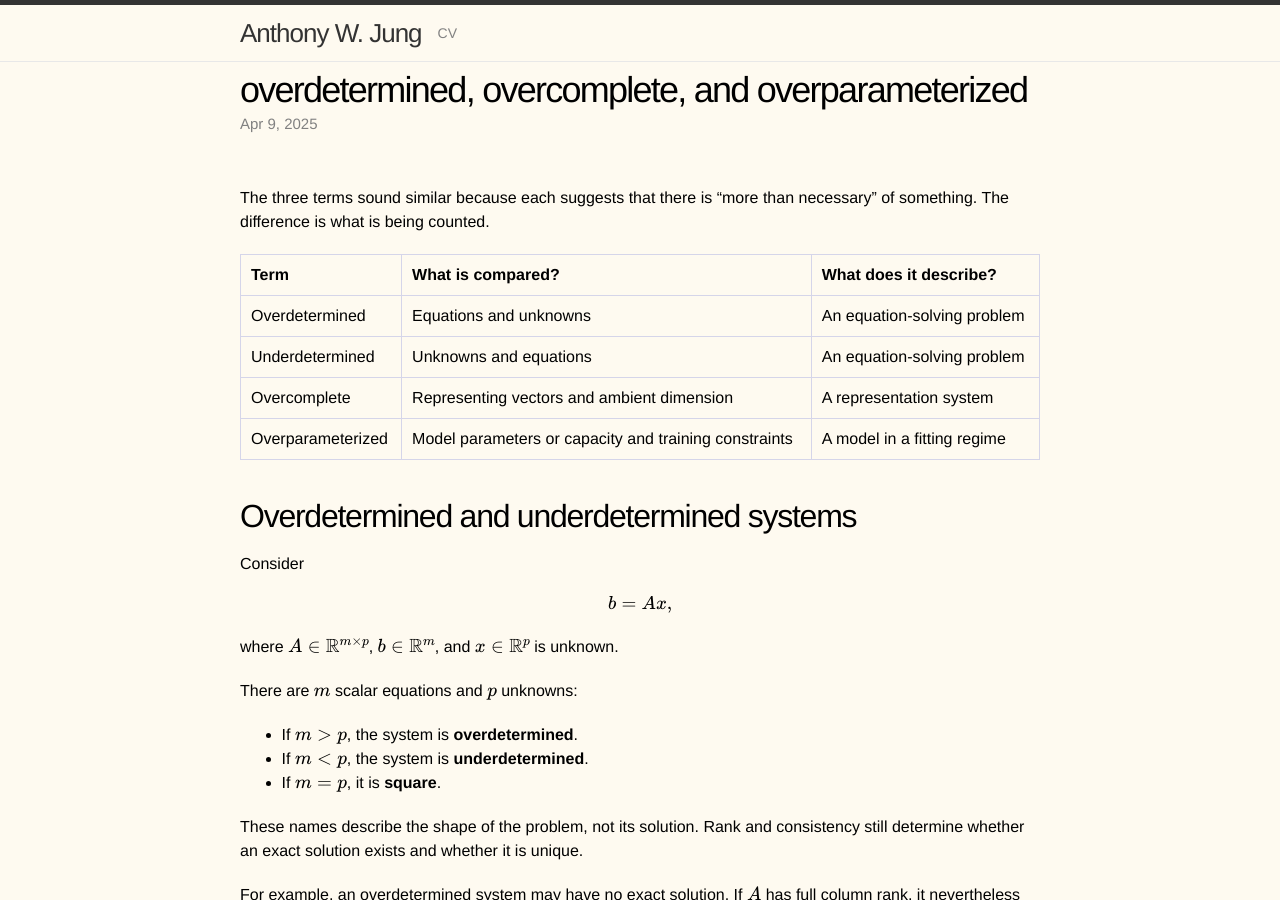
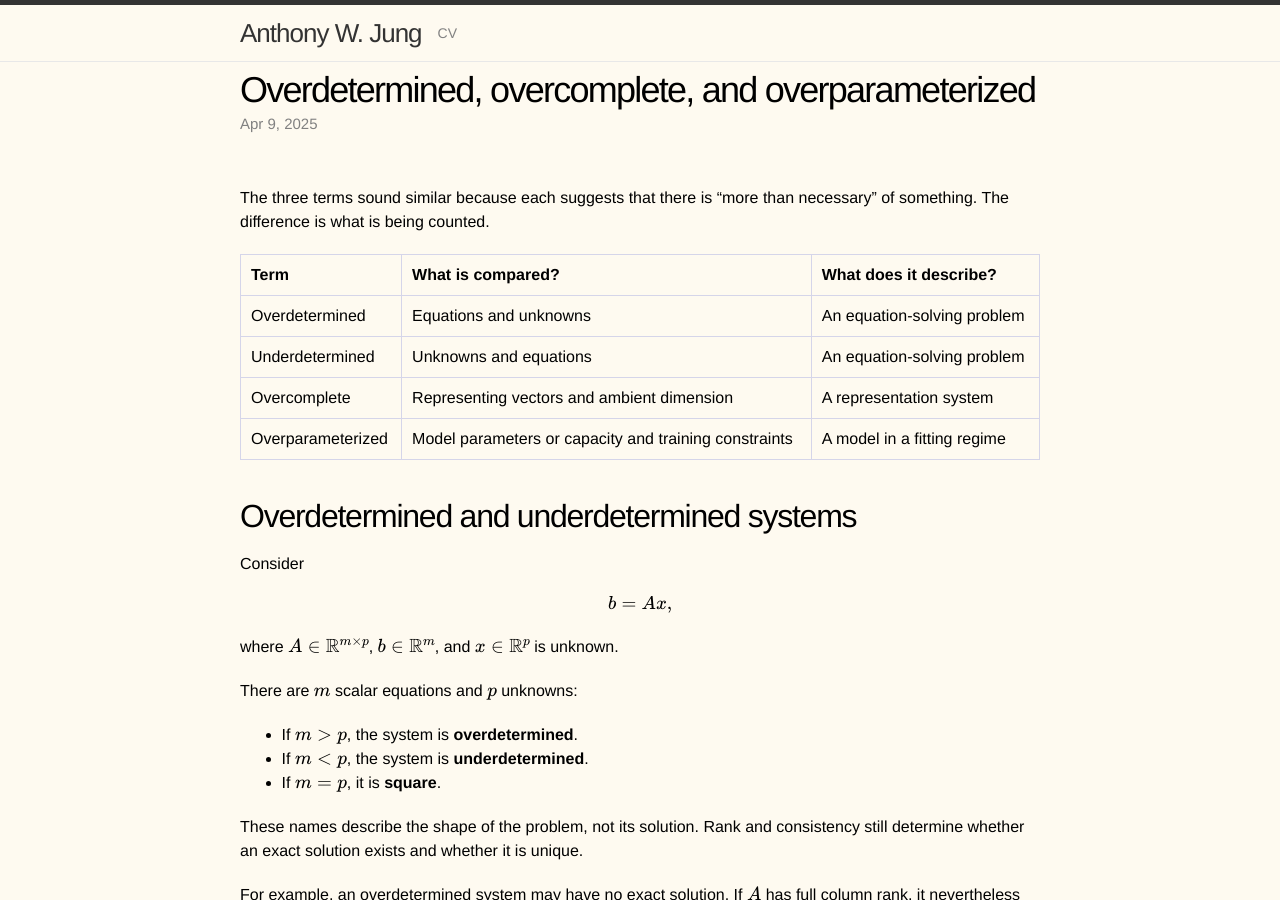
Before and after one commit to anthony0727/anthony0727.github.io, a Jekyll site: the page built from _posts/2024-04-10-overparameterization.md, in a window 1280 px wide and 900 px high. Built offline with Jekyll 4.4.1, drawn with Linux system fonts in a browser that asks for light colours; comment, search, counter and statistics services are not loaded.

```diff
--- a/_posts/2024-04-10-overparameterization.md
+++ b/_posts/2024-04-10-overparameterization.md
@@ -1,7 +1,7 @@
 ---
 layout: post
 comments: true
-title: "overdetermined, overcomplete, and overparameterized"
+title: "Overdetermined, overcomplete, and overparameterized"
 excerpt: "The three terms all describe redundancy, but they compare different objects."
 date: 2025-04-09 18:00:00
 mathjax: true
```
